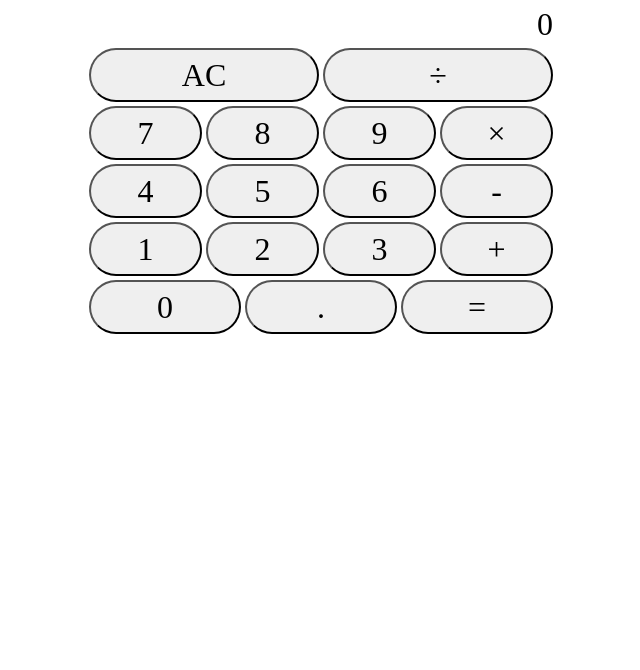
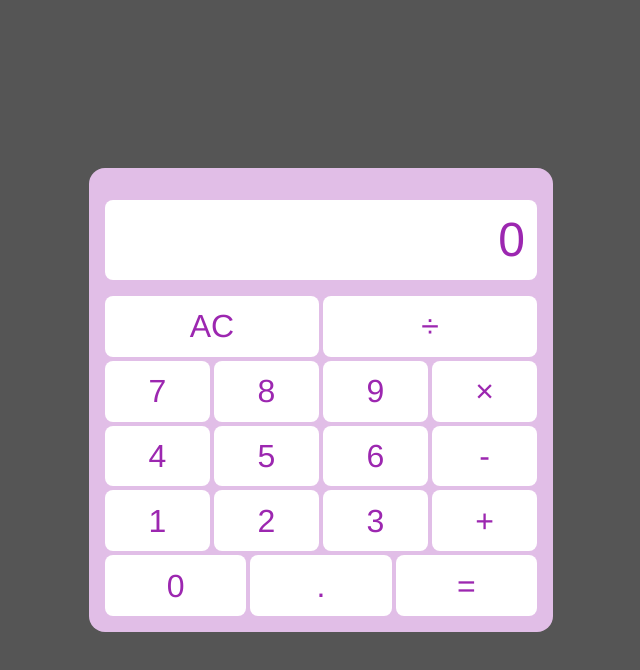
Before and after one commit to Central3/calculator, a plain HTML site: page index.html in a window 1280 px wide. Shown: the whole page, without its empty margins (319-959 px from the left). Drawn offline with Linux system fonts and the light colour scheme.

Commit message:
Change UI

```diff
--- a/index.html
+++ b/index.html
@@ -10,7 +10,7 @@
     <body>
         <div class="container">
             <div class="container__display">
-                <p class="container__display__expression"></p>
+                <!-- <p class="container__display__expression"></p> -->
                 <p class="container__display__result">0</p>
             </div>
             <div class="container__buttons">
--- a/style.css
+++ b/style.css
@@ -37,30 +37,58 @@ h6 {
 body {
     display: flex;
     justify-content: center;
+    align-items: center;
+    height: 100vh;
+    font-family: 'Franklin Gothic Medium', 'Arial Narrow', Arial, sans-serif;
+    background-color: #555;
 }
 
 .container {
     width: 464px;
+    height: 464px;
+    padding: 16px;
+    border-radius: 16px;
+    color: #9C27B0;
+    background-color: #E1BEE7;
+    display: flex;
+    flex-direction: column;
 }
 
 .container__display {
     text-align: right;
-    font-size: 32px;
+    font-size: 48px;
+    margin: 16px 0;
+    background-color: #fff;
+    border-radius: 8px;
+    flex: 1;
+    display: flex;
+    align-items: center;
+    justify-content: flex-end;
+    padding: 0 12px;
 }
 
 .container__buttons {
     display: flex;
     flex-direction: column;
     gap: 4px;
+    flex: 4;
 }
 
 .container__buttons__group {
     display: flex;
     gap: 4px;
+    flex: 1;
 }
 
 .container__buttons__group button {
     flex: 1;
-    border-radius: 44px;
+    border-radius: 8px;
     font-size: 32px;
+    border: none;
+    color: #9C27B0;
+    background-color: #fff;
 }
+
+.container__buttons__group button:hover {
+    background-color: #eee;
+}
```
